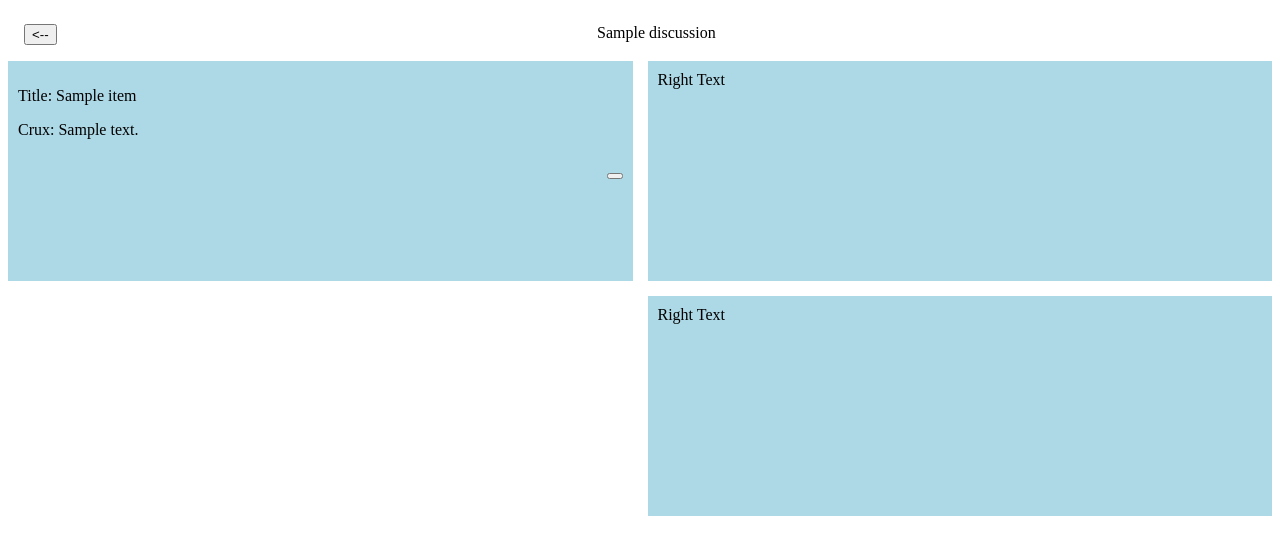
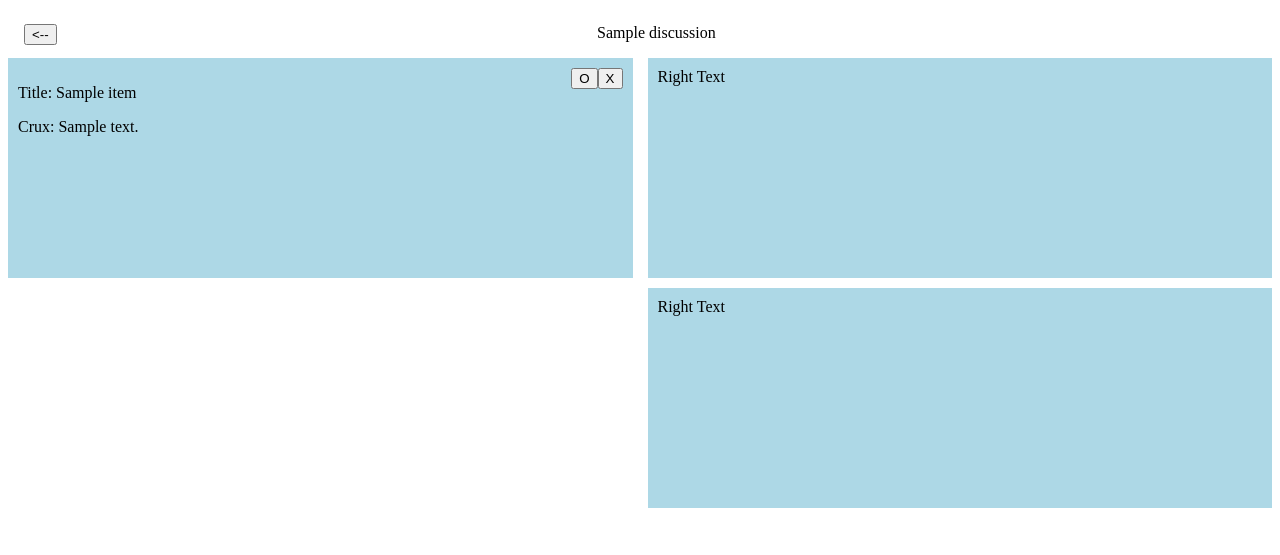
Before and after one commit to Vanzcoder/finalproject, a Python web app: template templates/discussion.html in a window 1280 px wide. Shown: the top 555 px of the page. Run offline with Jinja, Linux system fonts and the light colour scheme; the template is opened without the code that fills it: most values are stand-ins (such as "Sample title", 1, 10 or a date in 2020); some libraries are stand-ins or nearby versions.

Commit message:
Added new toggle button to the cruxes as well as a new Boolean ndb property to the Crux model

```diff
--- a/scripts/scriptDiscussion.js
+++ b/scripts/scriptDiscussion.js
@@ -9,12 +9,31 @@
   var crux = $(this).parents(".text").children(".cruxContent").html();
 
   //Hacky JS for now, formatting can come later
-  $(".introPopup").children(".popupText").html(crux);
+  $(".cruxPopup").children(".popupText").html(crux);
 
   $(".overlay").toggle();
-  $(".introPopup").toggle();
+  $(".cruxPopup").toggle();
 }
 
 $(".expandButton").click(clickExpand);
 
+
+function clickButton() {
+
+  // Here, "this" is the button that the user clicked.
+  var button = $(this);
+
+  // Get the URLsafe key from the button value.
+  var urlsafeKey = $(button).val();
+
+  // Send a POST request and handle the response.
+  $.post('/onhold', {"crux_key": urlsafeKey}, function(response) {
+  });
+
+  $(this).parent().toggleClass("onHold");
+}
+
+$(".onHoldButton").click(clickButton);
+
+
 });
--- a/stylesheets/stylesDiscussion.css
+++ b/stylesheets/stylesDiscussion.css
@@ -4,10 +4,6 @@
   position: sticky;
   top: 0px;
   padding: 1em 1em 1em 1em
-}
-
-div {
-    overflow-x: scroll;
 }
 
 .leftfloat {
@@ -18,7 +14,12 @@
   float:right;
 }
 
-/* Styling for semi-transparent overlay stylings*/
+/*This is the styling for when the page is selected*/
+.onHold {
+  box-shadow: 0px 0px 0px 5px blue inset;
+}
+
+/* Styling for semi-transparent overlay stylings */
 .overlay {
   position: fixed;
 
@@ -37,40 +38,51 @@
   bottom: 0;
 
   /* Black background with opacity */
-  background-color: rgba(0,0,0,0.7);
+  background-color: rgba(0,0,0,0.9);
 
   /* Order of how we want to order them*/
   z-index: 2;
 }
 
+/* Some basic styling for the popup */
 .popupText {
   padding: 10px 10px 10px 10px;
 }
 
-
-.introPopup {
+/* The popup first starts out invisible */
+.cruxPopup {
   position:relative;
   display: none;
   background-color: white;
-
+  margin: 0 auto;
+  width: 90%;
   /* Order this on top of the overlay*/
   z-index: 3;
 }
 
+
+/* This is where the actual grid layout comes in */
 .box {
   display: grid;
   grid-template-columns: 1fr 1fr;
   grid-column-gap: 15px;
+  /* grid-row-gap: 15px; */
   background-color: white;
 }
 
 .text {
   height: 200px;
   background-color: lightblue;
-  margin-bottom: 15px;
   padding: 10px 10px 10px 10px;
+  margin-bottom: 10px;
+  overflow-y: scroll;
+}
+
+/* Removes the scrollbar, but keeps it functional*/
+::-webkit-scrollbar {
+  display:none;
 }
 
 .text:hover {
-  background-color: green;
+  background-color: pink;
 }
--- a/templates/discussion.html
+++ b/templates/discussion.html
@@ -15,7 +15,7 @@
     <div class="overlay"></div>
 
     <!--The intro popup-->
-    <div class="introPopup">
+    <div class="cruxPopup">
       <button class="rightfloat expandButton">X</button>
       <div class="popupText"></div>
     </div>
@@ -28,19 +28,35 @@
 
     <div class="box">
 
+  <!--What's happening here is that we're running a conditional within our for loop to check if the OnHold boolean is True. If so, then we don't initialize it with the add'l CSS class "onHold", which is responsible for the additional styling changes-->
       <div class="left">
+
         {% for item in cruxes %}
+          {% if item.onHold %}
+            <div class = "text onHold">
+              <button class="expandButton rightfloat">X</button>
+              <button class="rightfloat onHoldButton" value="{{ item.key.urlsafe() }}">O</button>
+              <p class = "cruxTitle">
+                Title: {{item.title}}
+              </p>
+              <p class = "cruxContent">
+                Crux: {{item.content}}
+              </p>
+            </div>
+
+          {% else %}
           <div class = "text">
+            <button class="expandButton rightfloat">X</button>
+            <button class="rightfloat onHoldButton" value="{{ item.key.urlsafe() }}">O</button>
             <p class = "cruxTitle">
               Title: {{item.title}}
             </p>
             <p class = "cruxContent">
               Crux: {{item.content}}
             </p>
-            <br/>
-            <button class="expandButton rightfloat"></button>
           </div>
-          {% endfor %}
+          {% endif %}
+        {% endfor %}
         </div>
 
 
```
Also changed, not shown: main.py (+23 -1 lines).
